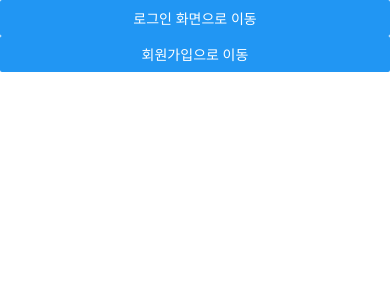
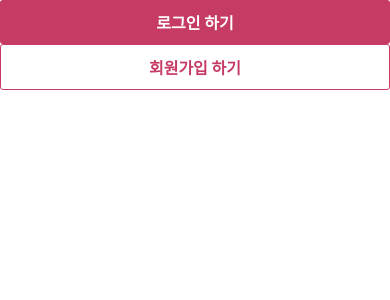
Before and after one commit to M-Sik/react-native-matzip-app, a React Native app in the folder front/: screen / in a window 390 px wide. Shown: the top 300 px of the page. Built offline with nearby package versions, Linux system fonts and the light colour scheme.

Commit message:
[feat] 버튼 컴포넌트 구현

```diff
--- /dev/null
+++ b/front/src/components/CustomButton.tsx
@@ -0,0 +1,86 @@
+import React from 'react';
+import {
+  Dimensions,
+  Pressable,
+  PressableProps,
+  StyleSheet,
+  Text,
+} from 'react-native';
+import {colors} from '../constants';
+
+type Props = {
+  label: string;
+  variant?: 'filled' | 'outlined';
+  size?: 'large' | 'medium';
+  inValid?: boolean;
+} & PressableProps;
+
+// 디바이스의 높이를 가져옴
+const deviceHeight = Dimensions.get('screen').height;
+
+export default function CustomButton({
+  label,
+  variant = 'filled',
+  size = 'large',
+  inValid = false,
+  ...props
+}: Props) {
+  return (
+    <Pressable
+      disabled={inValid}
+      style={({pressed}) => [
+        styles.container,
+        styles[variant],
+        styles[size],
+        pressed ? styles[`${variant}Pressed`] : styles[variant],
+        inValid && styles.inValid,
+      ]}
+      {...props}>
+      <Text style={[styles.text, styles[`${variant}Text`]]}>{label}</Text>
+    </Pressable>
+  );
+}
+
+const styles = StyleSheet.create({
+  container: {
+    borderRadius: 3,
+    justifyContent: 'center',
+  },
+  inValid: {
+    opacity: 0.5,
+  },
+  filled: {
+    backgroundColor: colors.PINK_700,
+  },
+  outlined: {
+    borderColor: colors.PINK_700,
+    borderWidth: 1,
+  },
+  large: {
+    width: '100%',
+    paddingVertical: deviceHeight > 700 ? 15 : 10,
+    alignItems: 'center',
+    justifyContent: 'center',
+  },
+  medium: {
+    width: '50%',
+    paddingVertical: deviceHeight > 700 ? 12 : 8,
+    alignItems: 'center',
+    justifyContent: 'center',
+  },
+  text: {fontSize: 16, fontWeight: '700'},
+  filledText: {
+    color: colors.WHITE,
+  },
+  outlinedText: {
+    color: colors.PINK_700,
+  },
+  filledPressed: {
+    backgroundColor: colors.PINK_500,
+  },
+  outlinedPressed: {
+    borderBlockColor: colors.PINK_700,
+    borderWidth: 1,
+    opacity: 0.5,
+  },
+});
--- /dev/null
+++ b/front/src/constants/colors.ts
@@ -0,0 +1,5 @@
+export const colors = {
+  PINK_700: '#c63b64',
+  PINK_500: '#bf5c79',
+  WHITE: '#ffffff',
+};
--- a/front/src/constants/index.ts
+++ b/front/src/constants/index.ts
@@ -1,5 +1,2 @@
-export const authNavigations = {
-  AUTH_HOME: 'AuthHome',
-  LOGIN: 'Login',
-  SIGNUP: 'Signup',
-} as const;
+export * from './colors';
+export * from './navigations';
--- /dev/null
+++ b/front/src/constants/navigations.ts
@@ -0,0 +1,5 @@
+export const authNavigations = {
+  AUTH_HOME: 'AuthHome',
+  LOGIN: 'Login',
+  SIGNUP: 'Signup',
+} as const;
--- a/front/src/navigations/stack/AuthStackNavigator.tsx
+++ b/front/src/navigations/stack/AuthStackNavigator.tsx
@@ -2,8 +2,8 @@
 import React from 'react';
 import AuthHomeScreen from '../../screens/auth/AuthHomeScreen';
 import LoginScreen from '../../screens/auth/LoginScreen';
+import SignupScreen from '../../screens/auth/SignupScreen';
 import {authNavigations} from '../../constants';
-import SignupScreen from '../../screens/auth/SignupScreen';
 
 export type AuthStackParamList = {
   [authNavigations.AUTH_HOME]: undefined;
--- a/front/src/screens/auth/AuthHomeScreen.tsx
+++ b/front/src/screens/auth/AuthHomeScreen.tsx
@@ -1,8 +1,9 @@
 import {StackScreenProps} from '@react-navigation/stack';
 import React from 'react';
-import {Button, SafeAreaView, View} from 'react-native';
+import {SafeAreaView, View} from 'react-native';
 import {AuthStackParamList} from '../../navigations/stack/AuthStackNavigator';
-import {authNavigations} from '../../constants';
+import {authNavigations} from '../../constants/navigations';
+import CustomButton from '../../components/CustomButton';
 
 type Props = StackScreenProps<
   AuthStackParamList,
@@ -13,12 +14,13 @@
   return (
     <SafeAreaView>
       <View>
-        <Button
-          title="로그인 화면으로 이동"
+        <CustomButton
+          label="로그인 하기"
           onPress={() => navigation.navigate(authNavigations.LOGIN)}
         />
-        <Button
-          title="회원가입으로 이동"
+        <CustomButton
+          label="회원가입 하기"
+          variant="outlined"
           onPress={() => navigation.navigate(authNavigations.SIGNUP)}
         />
       </View>
```
